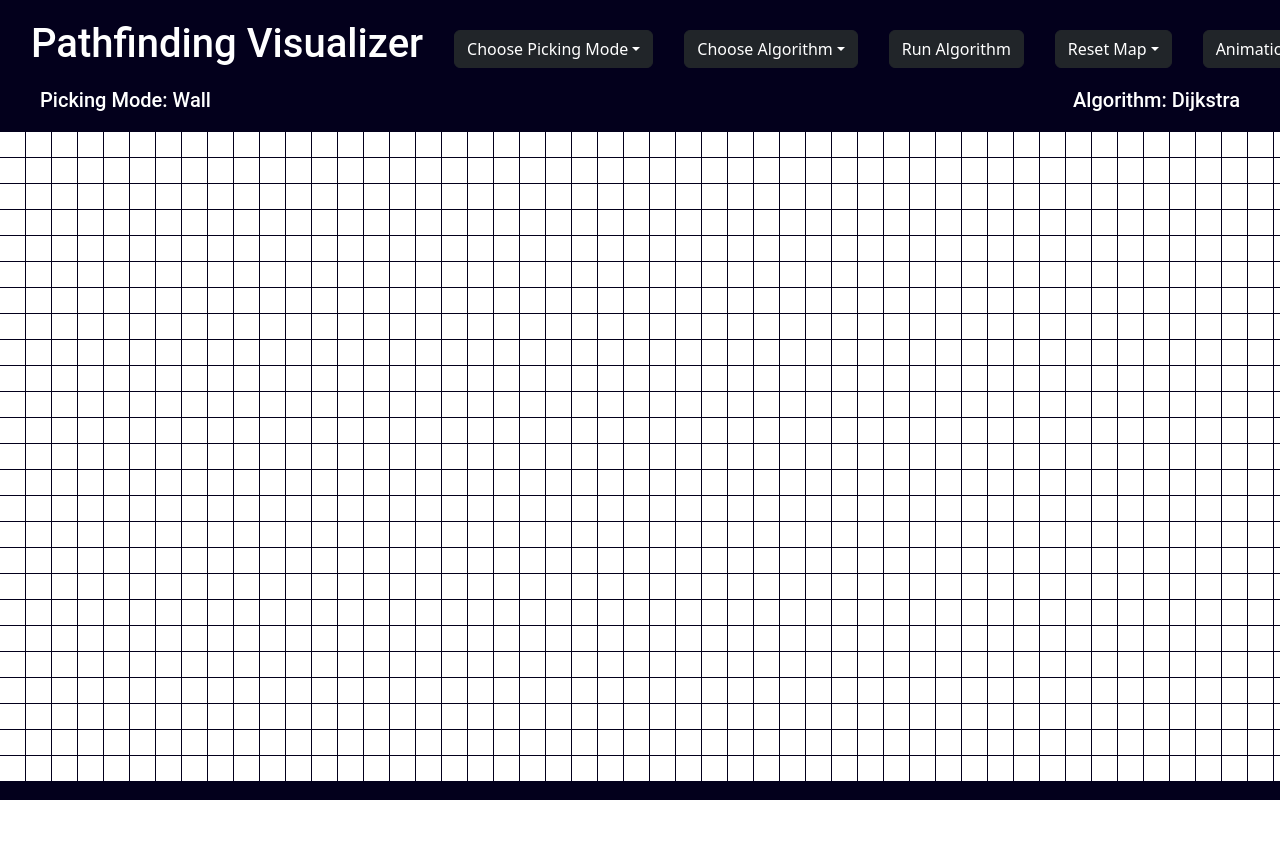
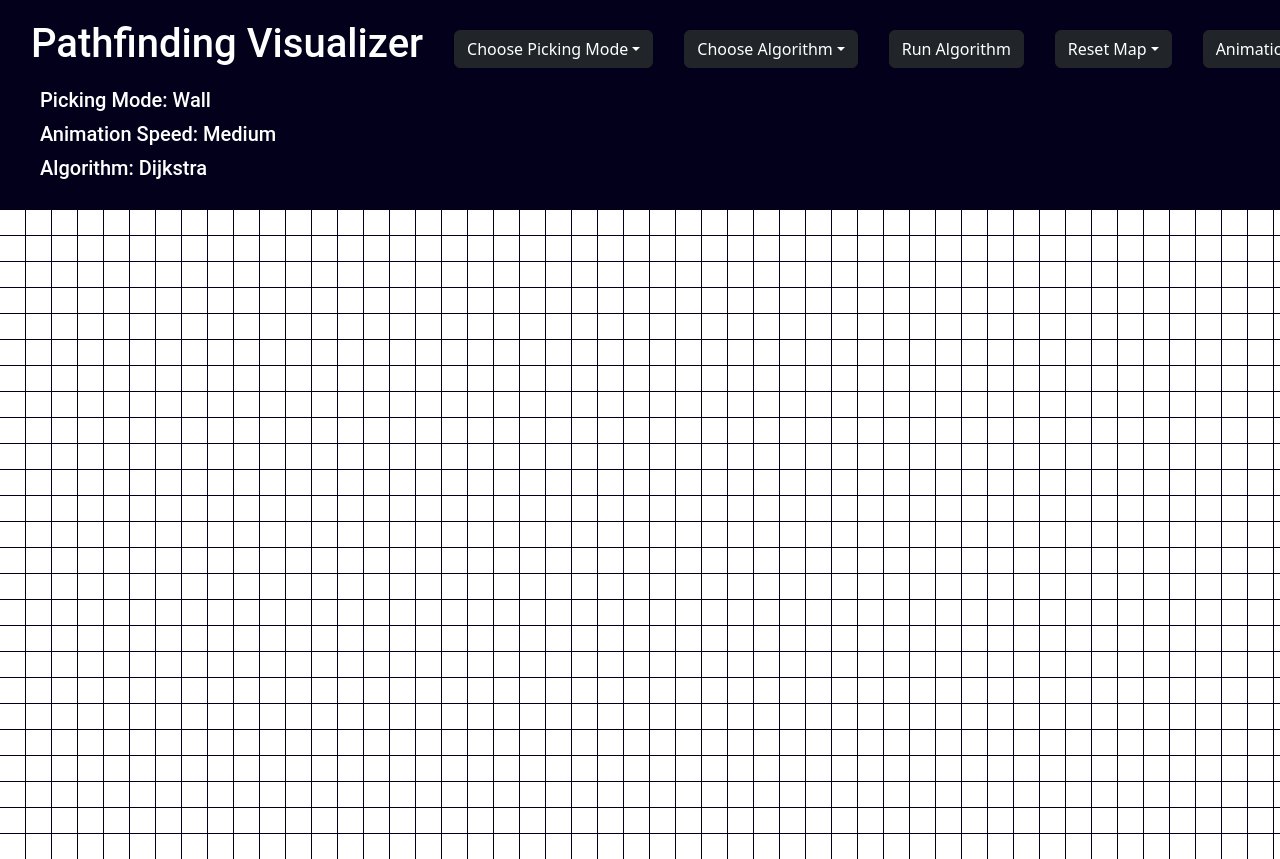
Before and after one commit to nicomu99/pathfinder-visualizer, a React (Create React App) app: page / in a window 1280 px wide. Shown: the top 859 px of the page. Before the commit the page ends 800 px from the top, so only its background shows below. Built offline with nearby package versions, Linux system fonts and the light colour scheme.

Commit message:
Changed heading layout

```diff
--- a/src/Visualizer.js
+++ b/src/Visualizer.js
@@ -1,4 +1,4 @@
-import React, { useState } from 'react';
+import React, { useEffect, useState } from 'react';
 import { useDispatch, useSelector } from 'react-redux';
 import Dropdown from 'react-bootstrap/Dropdown';
 import DropdownButton from 'react-bootstrap/DropdownButton';
@@ -20,6 +20,18 @@ export function Visualizer() {
 	const pickingMode = useSelector(selectPickingMode)
 	const animationSpeed = useSelector(selectAnimationSpeed)
 	const [algorithm, setAlgorithm] = useState('dijkstra')
+	const [animationSpeedText, setAnimationSpeedText] = useState('')
+
+	// Get a textual representation of the animation speed
+	useEffect(() => {
+		if(animationSpeed === 5) {
+			setAnimationSpeedText('  Fast')
+		} else if(animationSpeed === 10) {
+			setAnimationSpeedText('Medium')
+		} else if(animationSpeed === 20) {
+			setAnimationSpeedText('  Slow')
+		}
+	}, [animationSpeed])
 
 	/*
 	Dispatches the action to change the tile
@@ -88,8 +100,9 @@ export function Visualizer() {
 				</DropdownButton>
 			</div>
 			<div className={styles.heading}>
-				<h5>Picking Mode: {pickingMode.charAt(0).toUpperCase() + pickingMode.slice(1)}</h5>
-				<h5>Algorithm: {algorithm.charAt(0).toUpperCase() + algorithm.slice(1)}</h5>
+				<h5 className={styles.infoText}>Picking Mode: {pickingMode.charAt(0).toUpperCase() + pickingMode.slice(1)}</h5>
+				<h5 className={styles.infoText}>Animation Speed: {animationSpeedText}</h5>
+				<h5 className={styles.infoText}>Algorithm: {algorithm.charAt(0).toUpperCase() + algorithm.slice(1)}</h5>
 			</div>
 			<Path />
 		</div>
--- a/src/style/Visualizer.module.css
+++ b/src/style/Visualizer.module.css
@@ -19,12 +19,13 @@
     color: #fff;
     margin: 0 auto;
     padding: 0 0 20px 0;
-    display: flex;
-    justify-content: space-between;
-    align-items: flex-end;
 }
 
 h1, h3, h5 {
     font-family: 'Roboto', sans-serif;
     margin: 0px !important;
 }
+
+.infoText {
+    padding: 0 0 10px 0;
+}
```
